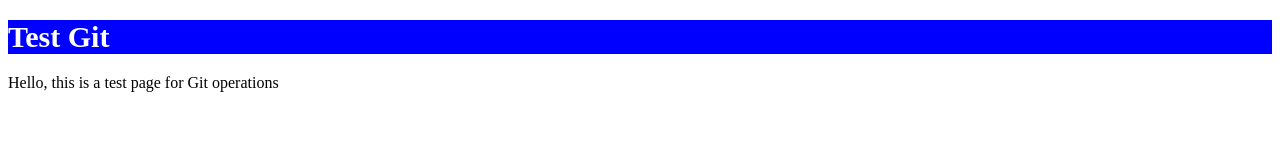
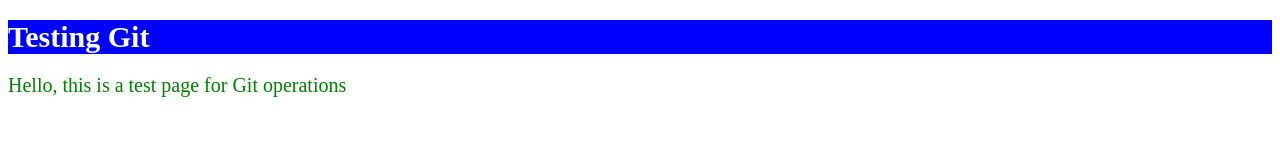
Before and after one commit to stephenolaussen/Git-Noroff-school, a plain HTML site: page Testing/index.html in a window 1280 px wide. Drawn offline with Linux system fonts and the light colour scheme.

Commit message:
Update Testing project files
- Modified HTML structure

- Updated JavaScript functionality

- Improved CSS styling

```diff
--- a/Testing/index.html
+++ b/Testing/index.html
@@ -8,7 +8,7 @@
 
 </head>
 <body>
-    <h1>Test Git</h1>
+    <h1>Testing Git</h1>
     <p>Hello, this is a test page for Git operations</p>
     <script src="script.js"></script>
 </body>
--- a/Testing/script.js
+++ b/Testing/script.js
@@ -1,2 +1,2 @@
-console.log("Hello, World!!"); // This is a simple JavaScript file for testing purposes
+console.log("Hello, Stephen"); // This is a simple JavaScript file for testing purposes
 alert("This is a test alert!");
--- a/Testing/style.css
+++ b/Testing/style.css
@@ -4,3 +4,7 @@ h1 {
     font-size: 30px;
 
 }
+p {
+    color: green;
+    font-size: 20px;
+}
```
